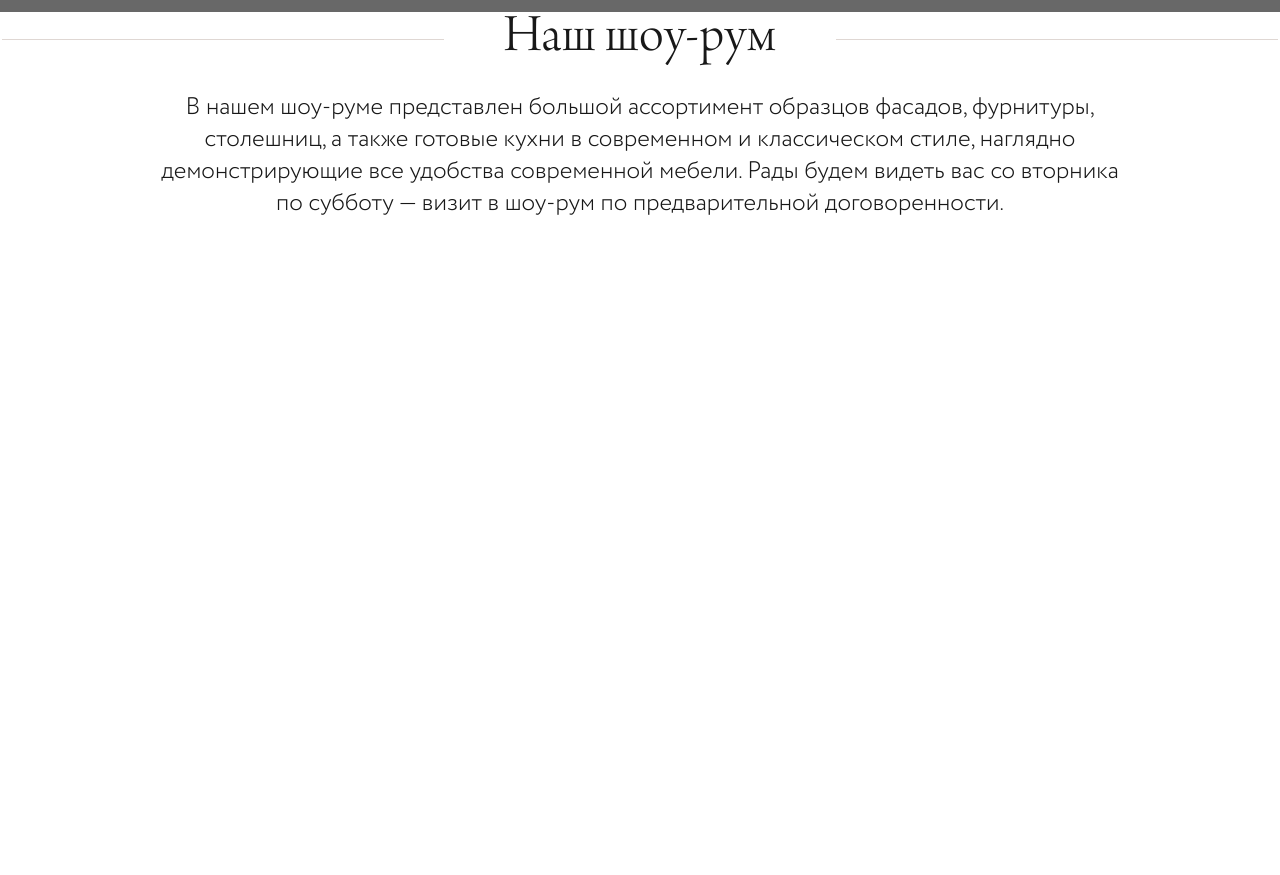
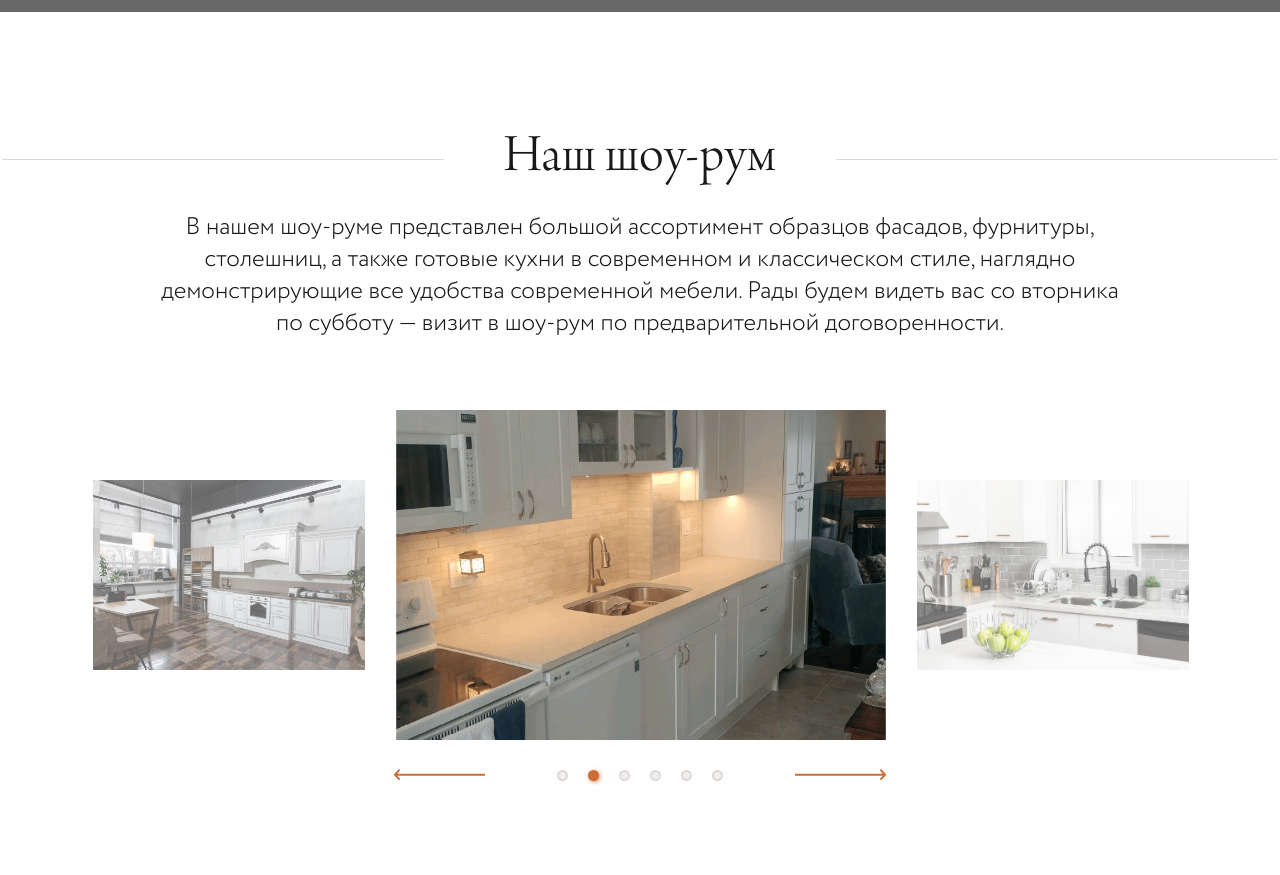
Before and after one commit to des384/spbkitchen, a website: page app/index.html in a window 1280 px wide. Shown: the part 5139-6014 px from the top of the page. Before the commit the page ends 5429 px from the top, so only its background shows below. Drawn offline with nearby package versions, Linux system fonts and the light colour scheme; files that its build step writes are made by us from their sources; grey boxes are pictures that could not be loaded.

Commit message:
showroom section

```diff
--- a/app/index.html
+++ b/app/index.html
@@ -412,9 +412,82 @@
         также готовые кухни в современном и классическом стиле, наглядно демонстрирующие все удобства современной
         мебели. Рады будем видеть вас со вторника по субботу — визит в шоу-рум по предварительной договоренности.</p>
     </fieldset>
+  <div class="showroom__container">
+  <div class="showroom__slide">
+  <div class="showroom__slide-item">
+  <a href="images/room-1.png" data-fancybox="images" data-caption="Кухня Модерн: пластик-шпион артикул 017299"  ><img src="images/room-1.png" alt=""></a>
+  </div>
+  <div class="showroom__slide-item">
+    <a href="images/room-1.png" data-fancybox="images" data-caption="Кухня Модерн: пластик-шпион артикул 017299"  ><img src="images/item-big-2.png" alt=""></a>
+    </div>
+    <div class="showroom__slide-item">
+      <a href="images/room-1.png" data-fancybox="images" data-caption="Кухня Модерн: пластик-шпион артикул 017299"  ><img src="images/1551908753314.jpeg" alt=""></a>
+      </div>
+      <div class="showroom__slide-item">
+        <a href="images/room-1.png" data-fancybox="images" data-caption="Кухня Модерн: пластик-шпион артикул 017299"  ><img src="images/item-big-4.png" alt=""></a>
+        </div>
+        <div class="showroom__slide-item">
+          <a href="images/item-big-6.png" data-fancybox="images" data-caption="Кухня Модерн: пластик-шпион артикул 017299"  ><img src="images/item-big-6.png" alt=""></a>
+          </div>
+          <div class="showroom__slide-item">
+            <a href="images/room-1.png" data-fancybox="images" data-caption="Кухня Модерн: пластик-шпион артикул 017299"  ><img src="images/room-1.png" alt=""></a>
+            </div>
+  </div>
+<div class="arrow__prev-room"> <img src="images/slick-left.svg" alt=""> </div>
+<div class="arrow__next-room"> <img src="images/slick-right.svg" alt=""> </div>
+
+<div class="showroom__nav">
+<div class="showroom__nav-dots"></div>
+</div>
+  </div>
   </section>
 
-  <footer class="footer"></footer>
+  <footer class="footer">
+ <div class="container">
+ <div class="footer__wrapper">
+ <div class="footer__col">
+ <div class="footer__logo-inner">
+  <a href="#" class="footer__logo-link"> <img src="images/logo.png" alt="" class="footer__logo"> </a>
+ </div>
+ <div class="footer__copy">© Компания «Cucina Preferita» СПб, 2017—2021 гг.</div>
+ <a href="#" class="footer__policy">Политика конфеденциальности</a>
+ </div>
+ <div class="footer__col">
+ <ul class="footer__menu">
+<li><a href="#">О нас</a></li>
+<li><a href="#">Кухни на заказ</a></li>
+<li><a href="#">Другая мебель</a></li>
+<li><a href="#">Шоу-рум</a></li>
+ </ul>
+ </div>
+ <div class="footer__col">
+  <ul class="footer__menu">
+ <li><a href="#">Гарантии</a></li>
+ <li><a href="#">Доставка</a></li>
+ <li><a href="#">Отзывы</a></li>
+ <li><a href="#">Контакты</a></li>
+  </ul>
+  </div>
+  <div class="footer__col">
+ <div class="footer__tel">
+ <img src="images/footer-tel.svg" alt="" class="footer__tel-img">
+ <a href="tel:88126171760">+7 (812) 617-17-60</a>
+ </div>
+ <div class="footer__vk">
+ <img src="images/vk.svg" alt="" class="footer__vk-img">
+ <p class="footer__social-text">Наша группа ВКонтакте</p>
+ </div>
+ <div class="footer__ig">
+  <img src="images/ig.svg" alt="" class="footer__vk-img">
+  <p class="footer__social-text">Аккаунт в Instagram</p>
+  </div>
+
+  </div>
+
+
+ </div>
+ </div>
+  </footer>
 
   <script src="https://cdn.jsdelivr.net/npm/@fancyapps/ui@4.0.0-beta.0/dist/fancybox.umd.min.js"></script>
   <script src="js/phone-mask.min.js"></script>
--- a/app/js/main.js
+++ b/app/js/main.js
@@ -10,49 +10,26 @@ appendArrows: $('.reviews__nav'),
 appendDots: $('.reviews__nav-dots'),
 prevArrow: '<span class="reviews__nav-prev"></span>',
 nextArrow: '<span class="reviews__nav-next"></span>',
+autoplay:true,
   });
 });
 /*mask telephon */
 
 $(function () {
+  $('.showroom__slide').slick({
+    infinite: true,
+    slidesToShow: 3,
+    slidesToScroll: 1,
+    arrows: true,
+    prevArrow: '.arrow__prev-room',
+    nextArrow: '.arrow__next-room',
+    centerMode: true,
+    centerPadding: '0',
+    dots: true,
+    appendDots: $('.showroom__nav-dots'),
+    autoplay:true,
+  });
 
-
-// let checkIt = true;
-// let btn = document.getElementById("btn");
-// btn.addEventListener("click", readMore);
-// function readMore() {
-// let more = document.getElementById("more");
-// if (checkIt) {
-// more.style.display = "flex";
-// btn.innerHTML = "Скрыть";
-// checkIt = false;
-// } else {
-// more.style.display = "none";
-// btn.innerHTML = "Подробнее";
-// checkIt = true;
-// }
-// }
-
-
-
-// $(".portfolio__items").each(function() {
-//     let more = $(this).find(".show-more");
-//     let hide = $(this).find(".hide-content");
-//     hide.hide();
-//     more.click(function() {
-//         hide.slideToggle();
-//         more.text(more.text() == "Скрыть" ? "Показать еще" : "Скрыть");
-//     });
-// });
-
-
-// $(".hide-content").hide();
-// $(".show-more").click(function() {
-//     $(this).next(".hide-content").slideToggle();
-//     $(this).text($(this).text() == "Скрыть" ? "Показать еще" : "Скрыть");
-// });
-
-// var mixer = mixitup('.portfolio__items');
 
 });
 
--- a/app/scss/blocks/_consultation.scss
+++ b/app/scss/blocks/_consultation.scss
@@ -145,7 +145,7 @@
     position: relative;
     display: block;
     height: 20px;
-    width: 22px;
+    width: 26px;
     left: 1px;
     top: 3px;
     border: 1px solid #F3F1EF;
--- /dev/null
+++ b/app/scss/blocks/_showroom.scss
@@ -0,0 +1,95 @@
+.showroom{
+    padding: 120px 0 100px;
+
+}
+.showroom__container{
+	position: relative;
+	max-width: 1234px;
+    margin: 0 auto;
+    padding: 0 0px;
+ /*точки слайдера*/
+    .slick-dots{
+        margin-top: 30px;
+        display: flex;
+        justify-content: center;
+            li{
+                button{
+                   display: block;
+                   font-size: 0;
+                   color: transparent;
+                   height: 11px;
+                   width: 11px;
+                   margin: 0 10px;
+                   padding: 0;
+                   cursor: pointer;
+                   border: 2px solid #DFD7D3;
+                   border-radius: 50%;
+                   transition: .3s;
+                }
+                &.slick-active{
+                   button{
+                       background-color: #CA6D38;
+                       border-color: #CA6D38;
+                       box-shadow: 1px 1px 4px rgba(202, 109, 56, 0.8);
+                    //    filter: blur(1px);
+                   }
+                }
+            }
+
+        }
+
+}
+    .showroom__slide{
+        display: flex;
+        // margin-right: -60px;
+        // margin-left: -60px;
+    &-item{
+        margin: 70px;
+        opacity: 0.6;
+        transition: .3s;
+        width: 285px;
+        height: 190px;
+        transition: all linear .4s;
+          img{
+            width: 100%;
+            height: 100%;
+            object-fit: cover;
+           }
+       }
+       .slick-center{
+        opacity: 1;
+        // max-width: 545px;
+        // max-height: 465px;
+        transform: scale(1.8);
+        img{
+         width: 100%;
+         height: 100%;
+         object-fit: cover;
+
+        }
+
+      }
+
+   }
+
+   /*стрелки слайда*/
+.arrow__prev-room{
+    position: absolute;
+    left: 30%;
+    bottom: 0px;
+    cursor: pointer;
+
+}
+    .arrow__next-room{
+        position: absolute;
+        right: 30%;
+        bottom: 0px;
+        cursor: pointer;
+
+}
+    .arrow__prev-room:hover,
+    .arrow__next-room:hover{
+        // filter: blur(1px);
+        filter: drop-shadow(0px 1px 4px #ca6d38);
+        transition: .3s;
+}
--- a/app/scss/style.scss
+++ b/app/scss/style.scss
@@ -104,6 +104,8 @@
 @import 'blocks/gift';
 @import 'blocks/reviews';
 @import 'blocks/consultation';
+@import 'blocks/showroom';
+@import 'blocks/footer';
 
 
 
```
Also changed, not shown: app/css/style.min.css, app/images/footer-tel.svg (added), app/images/ig.svg (added), app/images/room-1.png (added), app/images/vk.svg (added), app/js/main.min.js, app/scss/_global.scss (line endings or trailing spaces), app/scss/blocks/_footer.scss (added).
